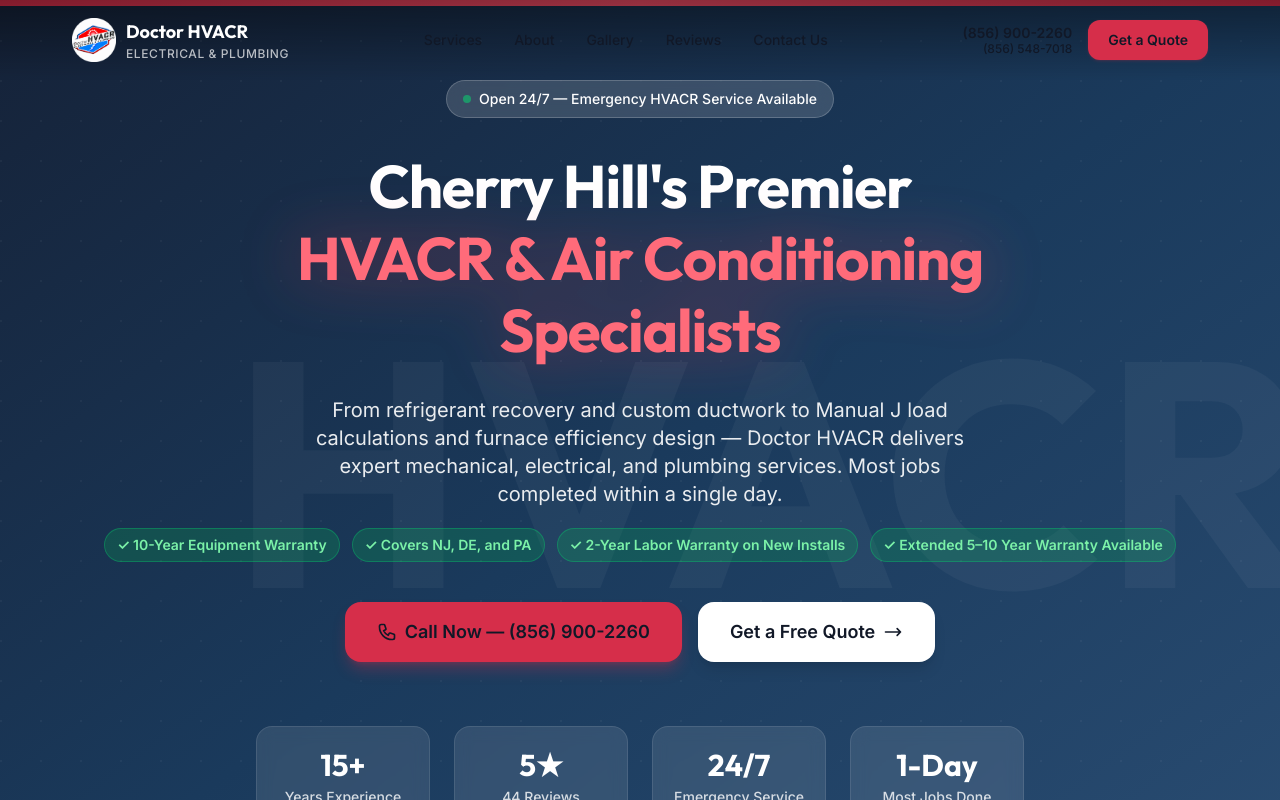
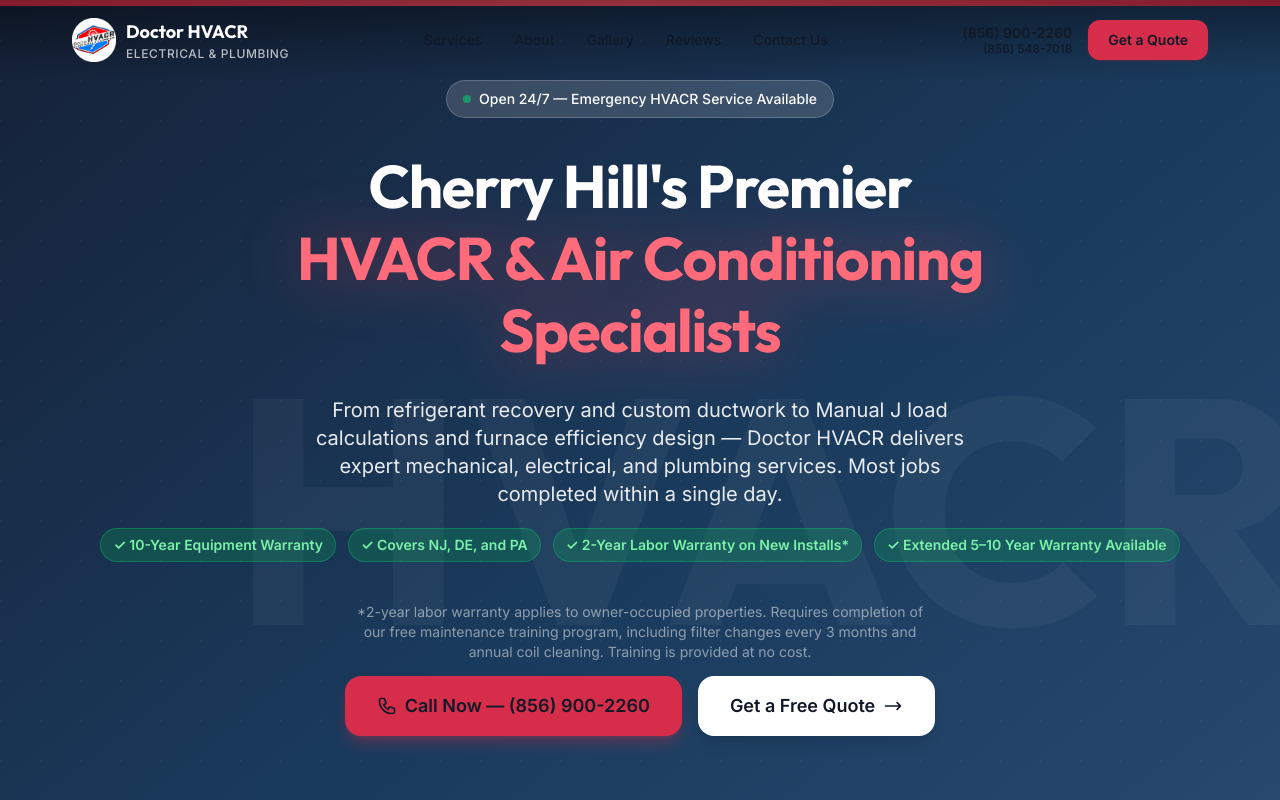
Before and after one commit to JustinianThe3rd/web-repo2, a Next.js app: page / in a window 1280 px wide. Shown: the top 800 px of the page. Built offline with nearby package versions, Linux system fonts and the light colour scheme.

Commit message:
warranty update

```diff
--- a/app/components/Hero.tsx
+++ b/app/components/Hero.tsx
@@ -51,12 +51,15 @@
             ✓ Covers NJ, DE, and PA
           </span>
           <span className="inline-flex items-center gap-1.5 px-3 py-1.5 rounded-full bg-green-500/20 border border-green-400/30 text-green-300 text-xs sm:text-sm font-semibold">
-            ✓ 2-Year Labor Warranty on New Installs
+            ✓ 2-Year Labor Warranty on New Installs*
           </span>
           <span className="inline-flex items-center gap-1.5 px-3 py-1.5 rounded-full bg-green-500/20 border border-green-400/30 text-green-300 text-xs sm:text-sm font-semibold">
             ✓ Extended 5–10 Year Warranty Available
           </span>
         </div>
+        <p className="hero-fade-up reveal-delay-2 text-white/50 text-xs sm:text-sm max-w-xl mx-auto text-center mt-3">
+          *2-year labor warranty applies to owner-occupied properties. Requires completion of our free maintenance training program, including filter changes every 3 months and annual coil cleaning. Training is provided at no cost.
+        </p>
 
         {/* CTAs */}
         <div className="hero-fade-up reveal-delay-3 flex flex-col sm:flex-row items-center justify-center gap-4">
--- a/app/components/Services.tsx
+++ b/app/components/Services.tsx
@@ -6,7 +6,7 @@
       </svg>
     ),
     title: "HVACR & Refrigerant Services",
-    description: "Full-spectrum HVACR: refrigerant recovery, recharge, and retrofits. Custom ductwork fabrication built on-site, Manual J load calculations for precise system sizing, and AC/furnace efficiency design. From maintenance tune-ups to full new installations — most are completed within a single day. 10-year equipment warranty, 2-year labor warranty on all new installs, with extended 5–10 year coverage available.",
+    description: "Full-spectrum HVACR: refrigerant recovery, recharge, and retrofits. Custom ductwork fabrication built on-site, Manual J load calculations for precise system sizing, and AC/furnace efficiency design. From maintenance tune-ups to full new installations — most are completed within a single day. 10-year equipment warranty. 2-year labor warranty on new installs* (owner-occupied properties; requires completion of our free maintenance training — filter changes every 3 months, annual coil cleaning). Extended 5–10 year coverage also available.",
     href: "/services/ac-repair",
   },
   {
```
